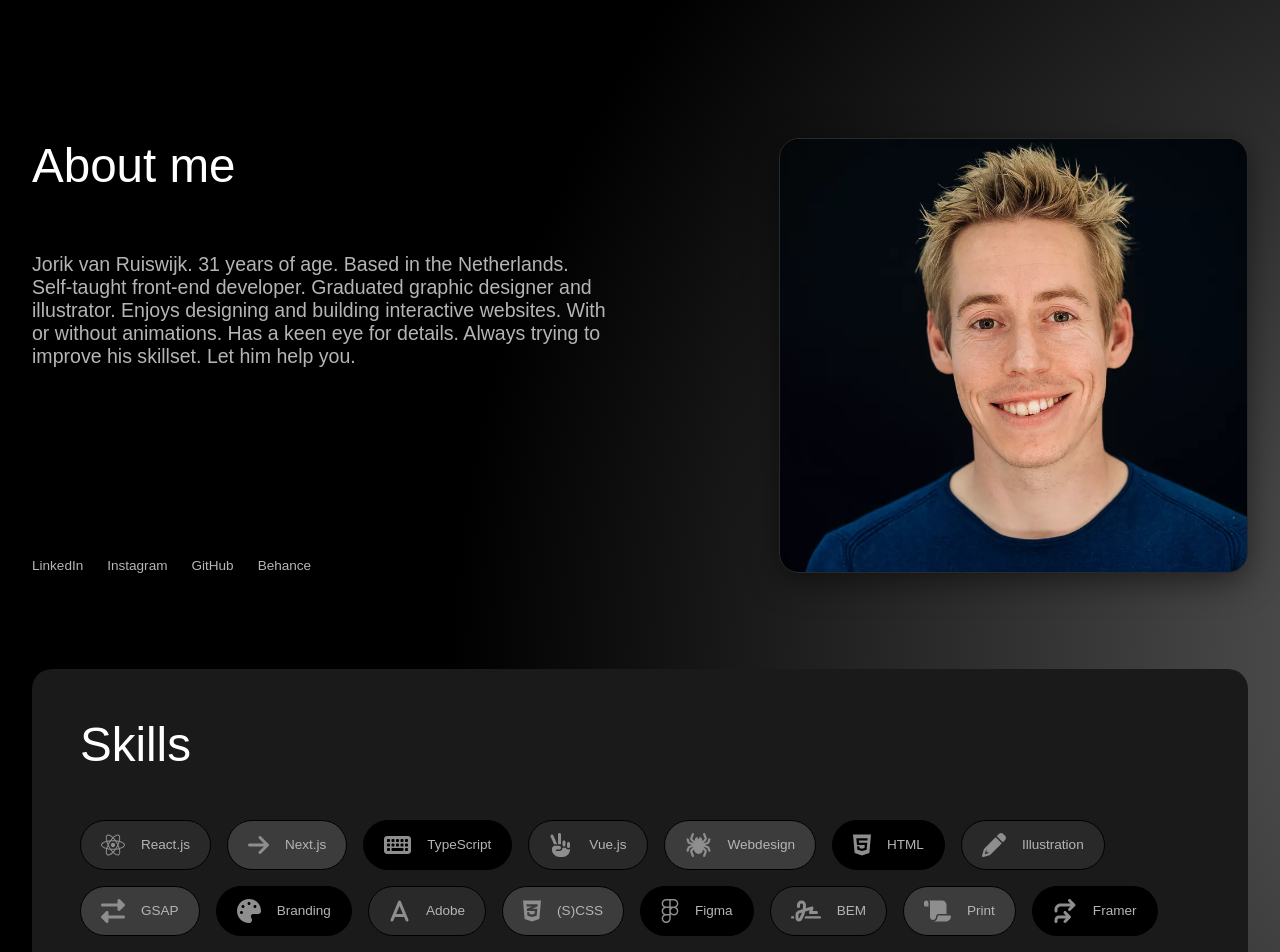
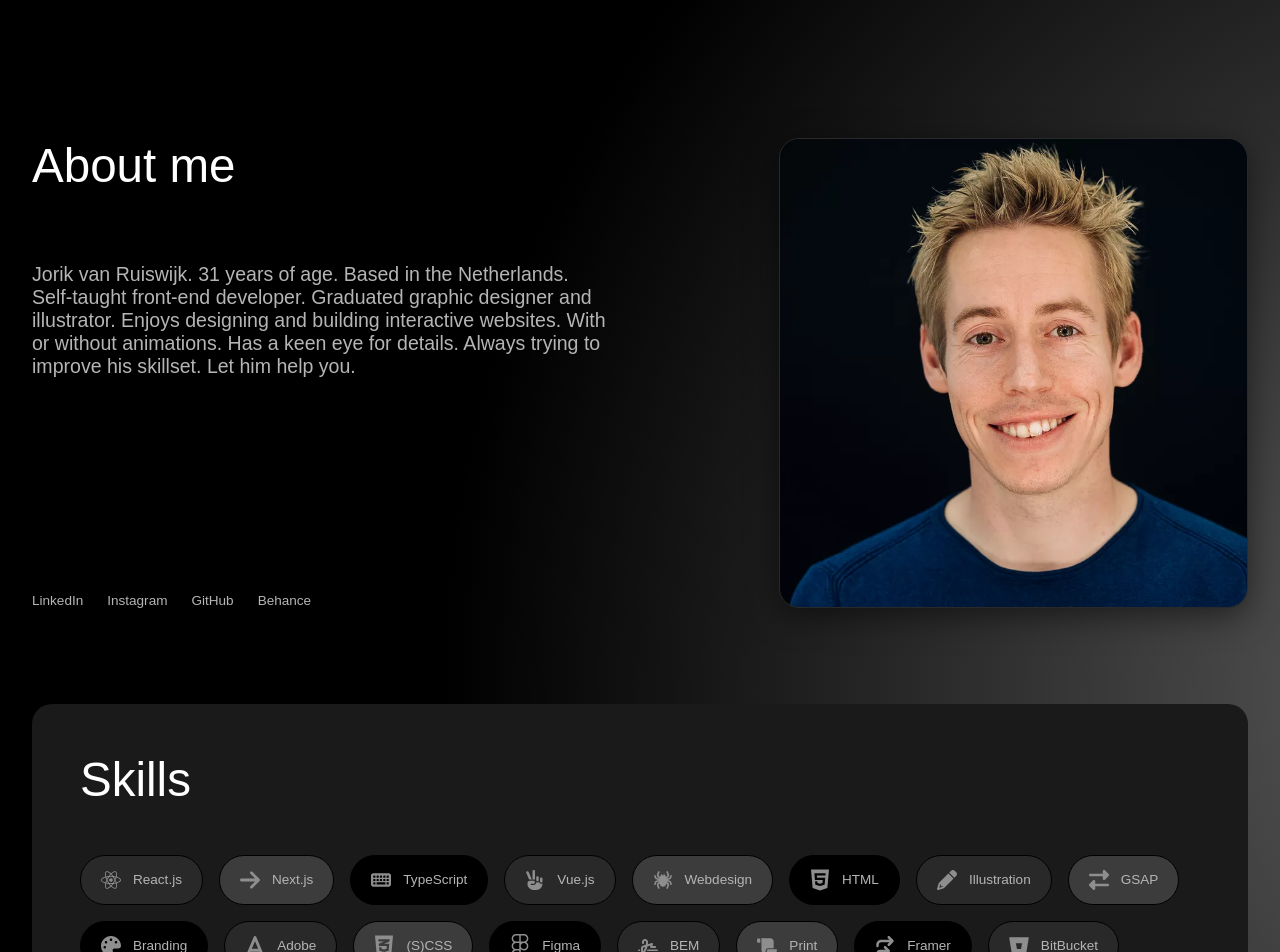
Before and after one commit to HalloJo/jorik-van-ruiswijk, a Next.js app: page / in a window 1280 px wide. Shown: the part 1980-2932 px from the top of the page. Built offline with nearby package versions, Linux system fonts and the light colour scheme.

Commit message:
Tweak bugs for safari and firefox

```diff
--- a/components/Me/Me.module.scss
+++ b/components/Me/Me.module.scss
@@ -76,7 +76,8 @@
     border-radius: var(--border-radius);
     border: 1px solid colors.$darkGray;
     overflow: hidden;
-    height: 100%;
+    // height: 100%;
+    aspect-ratio: 1 / 1;
     display: block;
     filter: drop-shadow(0 0.5rem 1rem rgba(0, 0, 0, 0.5));
     transition: border 0.5s ease;
--- a/components/Skill/Skill.module.scss
+++ b/components/Skill/Skill.module.scss
@@ -15,7 +15,7 @@
 
   @include mixins.breakpoint(md) {
     padding: 0.75rem 1.25rem;
-    gap: 1rem;
+    gap: 0.75rem;
   }
 
   &:hover {
@@ -24,6 +24,7 @@
 
   &__icon {
     height: 1rem;
+    width: 1.25rem;
     display: flex;
 
     @include mixins.breakpoint(md) {
```
